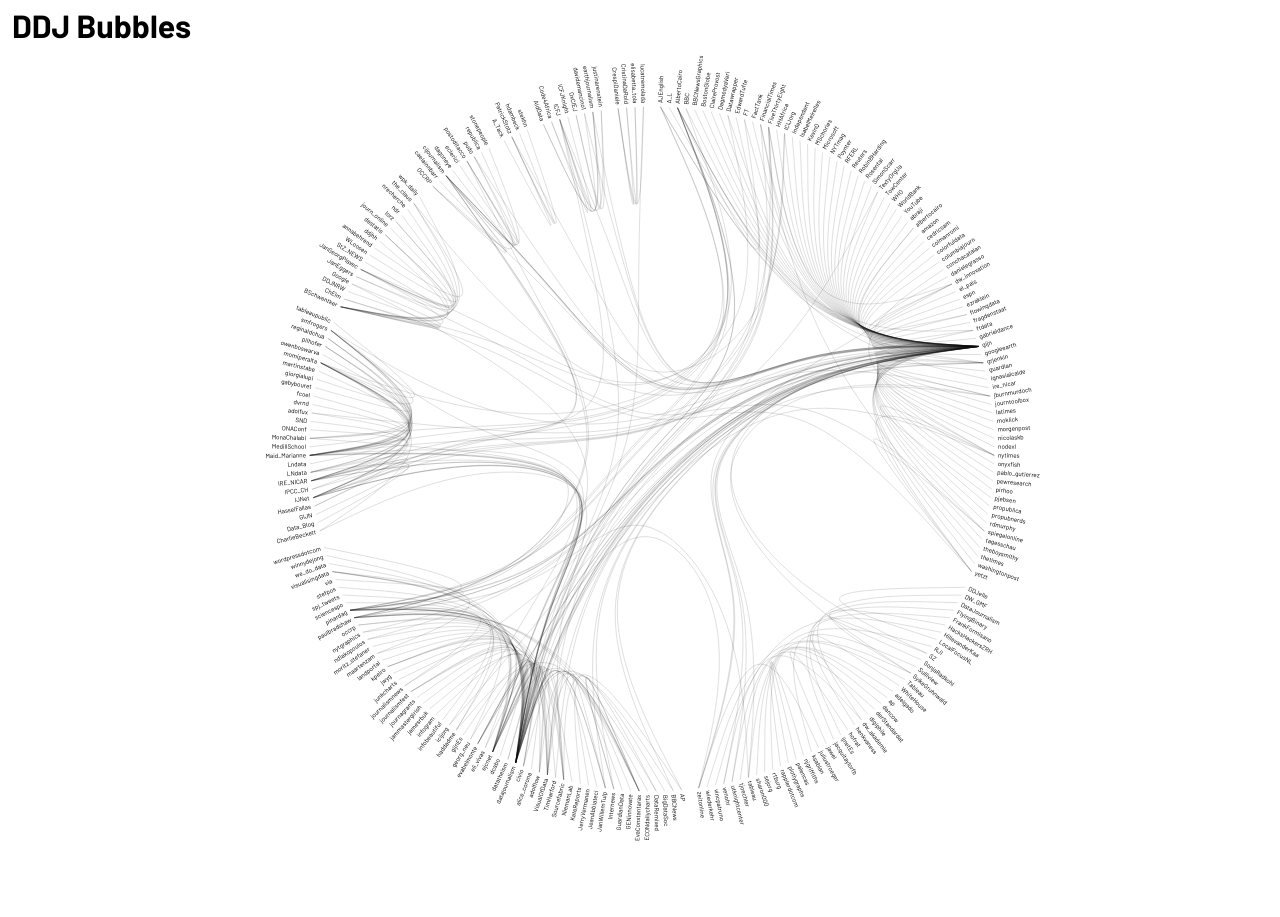
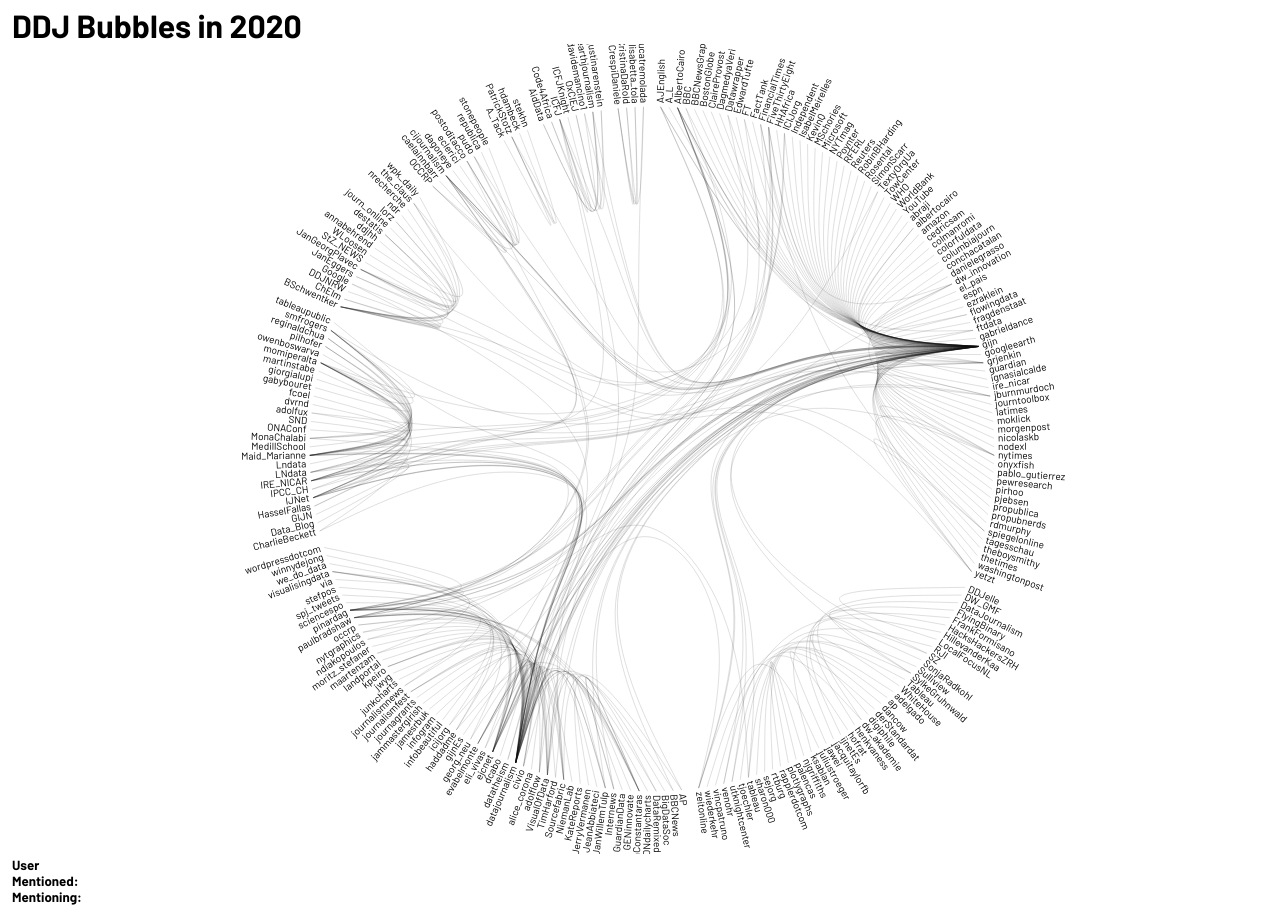
Before and after one commit to Sblbl/ddj_net_viewer, a Jekyll site: the page built from index.markdown, in a window 1280 px wide. Built offline with Jekyll 4.4.1, drawn with Linux system fonts in a browser that asks for light colours.

Commit message:
visual vars

```diff
--- a/index.markdown
+++ b/index.markdown
@@ -2,5 +2,13 @@
 layout: default
 ---
 
-<h1>DDJ Bubbles</h1>
+<h1>DDJ Bubbles in 2020</h1>
 <svg id='viz'></svg>
+<div id="legend" class="hidden">
+	<h5>User</h5>
+	<p id="username"></p>
+	<h5>Mentioned:</h5>
+	<p id="in_ment"></p>
+	<h5>Mentioning:</h5>
+	<p id="out_ment"></p>
+</div>
--- a/script/script.js
+++ b/script/script.js
@@ -36,11 +36,10 @@
 	console.log(root.leaves())
 
 	const node = svg.append('g')
-		.attr('font-family', 'sans-serif')
-		.attr('font-size', 10)
 		.selectAll('g')
 		.data(root.leaves())
 		.join('g')
+			.attr('class', 'node')
 			.attr('transform', d => `rotate(${d.x * 180 / Math.PI - 90}) translate(${d.y},0)`)
 		.append('text')
 			.attr('dy', '0.31em')
@@ -48,16 +47,20 @@
 			.attr('text-anchor', d => d.x < Math.PI ? 'start' : 'end')
 			.attr('transform', d => d.x >= Math.PI ? 'rotate(180)' : null)
 			.text(d => d.data.id)
+			.attr('group', d => d.data.group)
+			.attr('ment_in', d => d.incoming.length)
+			.attr('ment_out', d => d.outgoing.length)
 			.each(function(d) { d.text = this })
 			.on('mouseover', overed)
 			.on('mouseout', outed)
-			.call(text => text.append('title').text(d => `${d.data.id}
+			/*.call(text => text.append('title').text(d => `${d.data.id}
 						${d.outgoing.length} outgoing
 					${d.incoming.length} incoming`
-			))
+			))*/
 
 	const link = svg.append('g')
 		.attr('stroke', colornone)
+		.attr('stroke-width', colornone)
 		.attr('fill', 'none')
 		.selectAll('path')
 		.data(root.leaves().flatMap(leaf => leaf.outgoing))
@@ -68,23 +71,38 @@
 
 	function overed(event, d) {
 		link.style('mix-blend-mode', null)
-		d3.select(this).attr('font-weight', 'bold')
-		d3.selectAll(d.incoming.map(d => d.path)).attr('stroke', colorin).raise()
-		d3.selectAll(d.incoming.map(([d]) => d.text)).attr('fill', colorin).attr('font-weight', 'bold')
-		d3.selectAll(d.outgoing.map(d => d.path)).attr('stroke', colorout).raise()
-		d3.selectAll(d.outgoing.map(([, d]) => d.text)).attr('fill', colorout).attr('font-weight', 'bold')
+
+		d3.selectAll('.node').classed('focused', true)
+		d3.select(this).classed('selected', true)
+		console.log(this)
+
+		d3.selectAll(d.incoming.map(d => d.path)).classed('focused', true).classed('colorin', true).raise()
+		d3.selectAll(d.incoming.map(([d]) => d.text)).classed('focused', true).classed('colorin', true)
+		d3.selectAll(d.outgoing.map(d => d.path)).classed('focused', true).classed('colorout', true).raise()
+		d3.selectAll(d.outgoing.map(([, d]) => d.text)).classed('focused', true).classed('colorout', true)
+
+		$('#legend').toggleClass('hidden')
+		$('#username').text(this.innerHTML)
+		$('#in_ment').text(this.getAttribute('ment_in'))
+		$('#out_ment').text(this.getAttribute('ment_in'))
 	}
 
 	function outed(event, d) {
 		link.style('mix-blend-mode', 'multiply')
-		d3.select(this).attr('font-weight', null)
-		d3.selectAll(d.incoming.map(d => d.path)).attr('stroke', null)
+
+		$('#legend').toggleClass('hidden')
+
+		d3.selectAll('.focused').classed('focused', false)
+		d3.selectAll('.selected').classed('selected', false)
+		d3.selectAll('.colorin').classed('colorin', false)
+		d3.selectAll('.colorout').classed('colorout', false)
+
+		/*d3.selectAll(d.incoming.map(d => d.path)).attr('stroke', null)
 		d3.selectAll(d.incoming.map(([d]) => d.text)).attr('fill', null).attr('font-weight', null)
 		d3.selectAll(d.outgoing.map(d => d.path)).attr('stroke', null)
-		d3.selectAll(d.outgoing.map(([, d]) => d.text)).attr('fill', null).attr('font-weight', null)
+		d3.selectAll(d.outgoing.map(([, d]) => d.text)).attr('fill', null).attr('font-weight', null)*/
 	}
 }
-/**/
 
 function bilink(root) {
 	const map = new Map(root.leaves().map(d => [d.data.id, d]))
```
